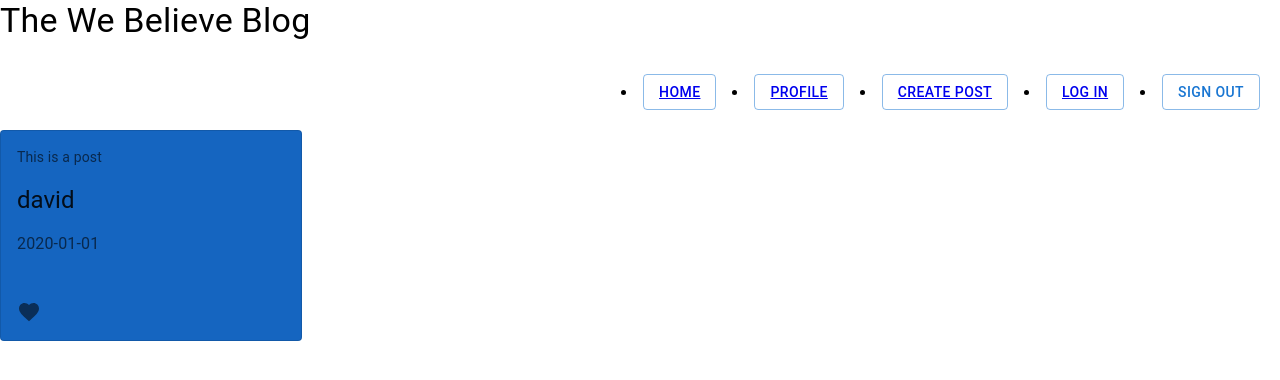
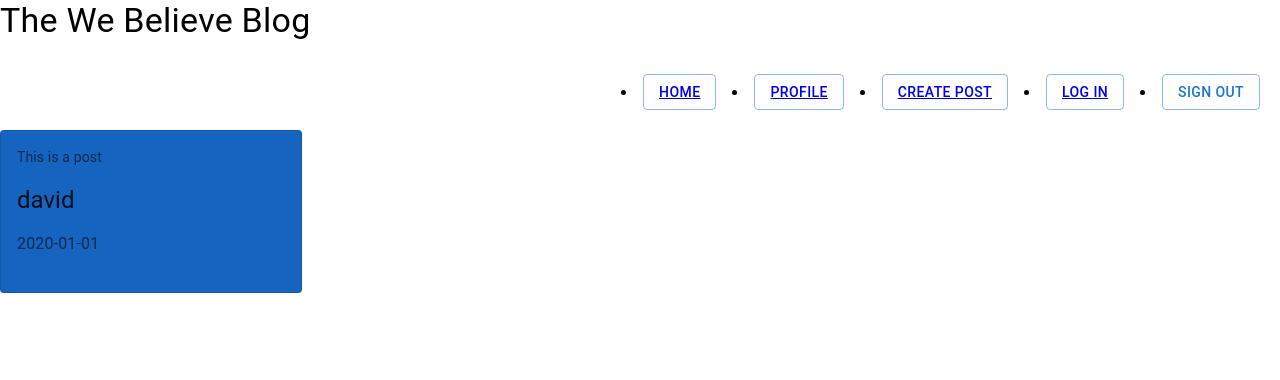
Before and after one commit to Grey-pearson/we-believe-forum, a React (Create React App) app in the folder client/: page /Home in a window 1280 px wide. Shown: the top 380 px of the page. Built offline with nearby package versions, Linux system fonts and the light colour scheme; the HTML template or start-up script is replaced by a standard one.

Commit message:
fixing mongoose and home.js

```diff
--- a/client/src/components/Post.js
+++ b/client/src/components/Post.js
@@ -43,11 +43,11 @@ function Post(props) {
       </CardContent>
 
       {/* the issue probably */}
-      <CardActions disableSpacing>
+      {/* <CardActions disableSpacing>
         <IconButton aria-label="add to favorites">
           <FavoriteIcon />
         </IconButton>
-      </CardActions>
+      </CardActions> */}
 
     </Card>
   );
--- a/client/src/pages/Home.js
+++ b/client/src/pages/Home.js
@@ -5,10 +5,10 @@ import PostList from '../components/Postlist';
 
 export default function Home() {
   return (
-    <>
+    <div>
       {/* props for nav?? */}
       <PostList />
       {/* <Footer /> */}
-    </>
+    </div>
   );
 }
```
Also changed, not shown: 1 other file (tests, documents, lock files or other folders).
